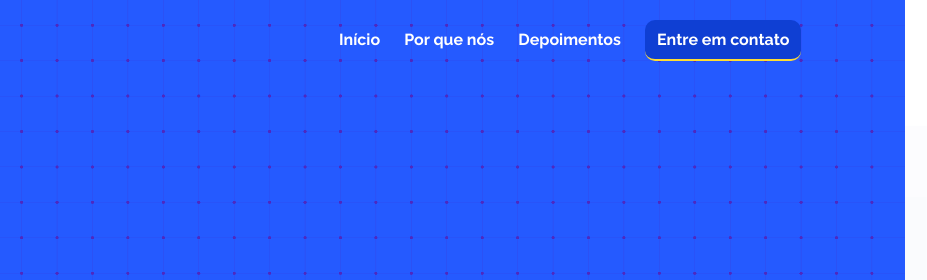
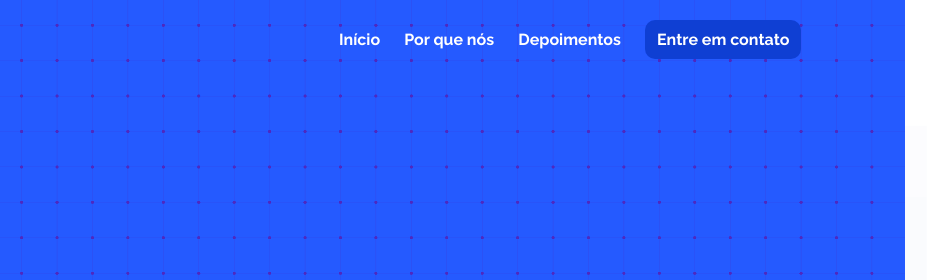
Before and after one commit to mateusmatosleonardo/agency, a plain HTML site: page index.html in a window 1280 px wide. In both pictures the pointer is over the link "Entre em contato". Shown: the top 280 px of the page, 353-1280 px from the left. Drawn offline with Linux system fonts and the light colour scheme.

Commit message:
style: disabling line entre em contato

```diff
--- a/style.css
+++ b/style.css
@@ -45,6 +45,10 @@ section.main{
     border-radius: 10px;
 }
 
+.itens-menu a.contact-btn:hover{
+    border: 0;
+}
+
 :root{
     --font-prim: 'Raleway', sans-serif;
 
```
